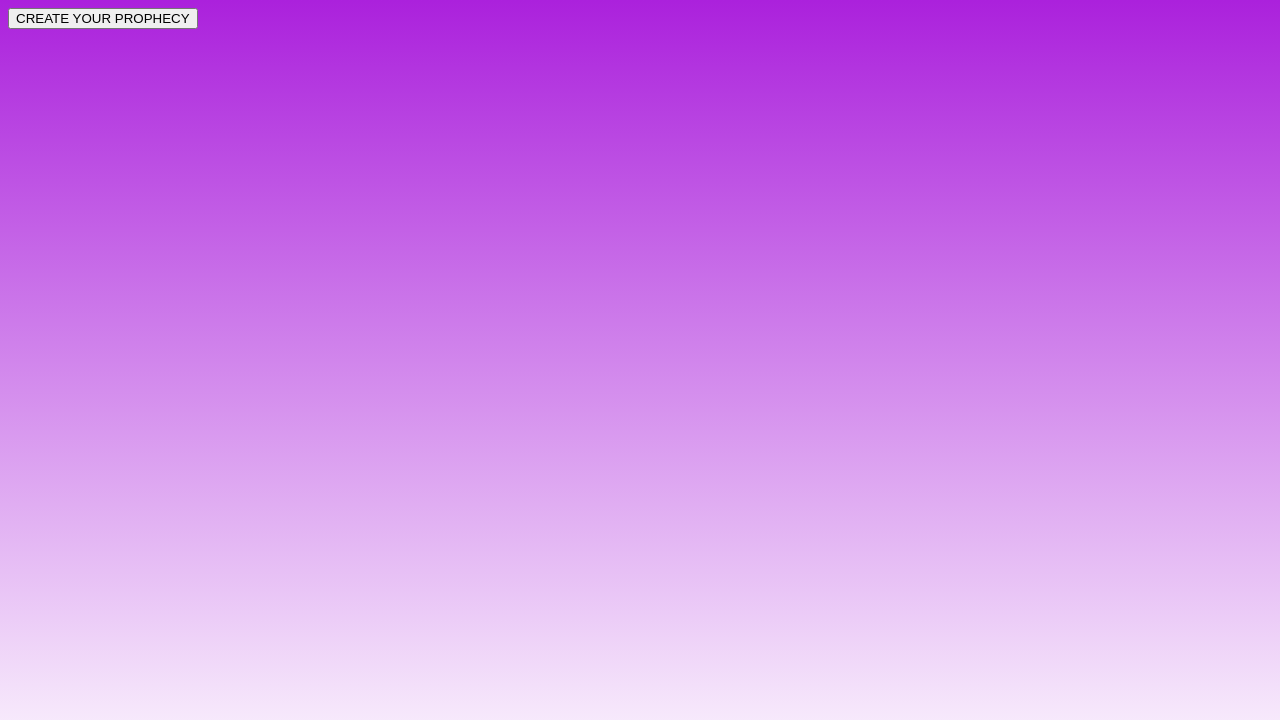
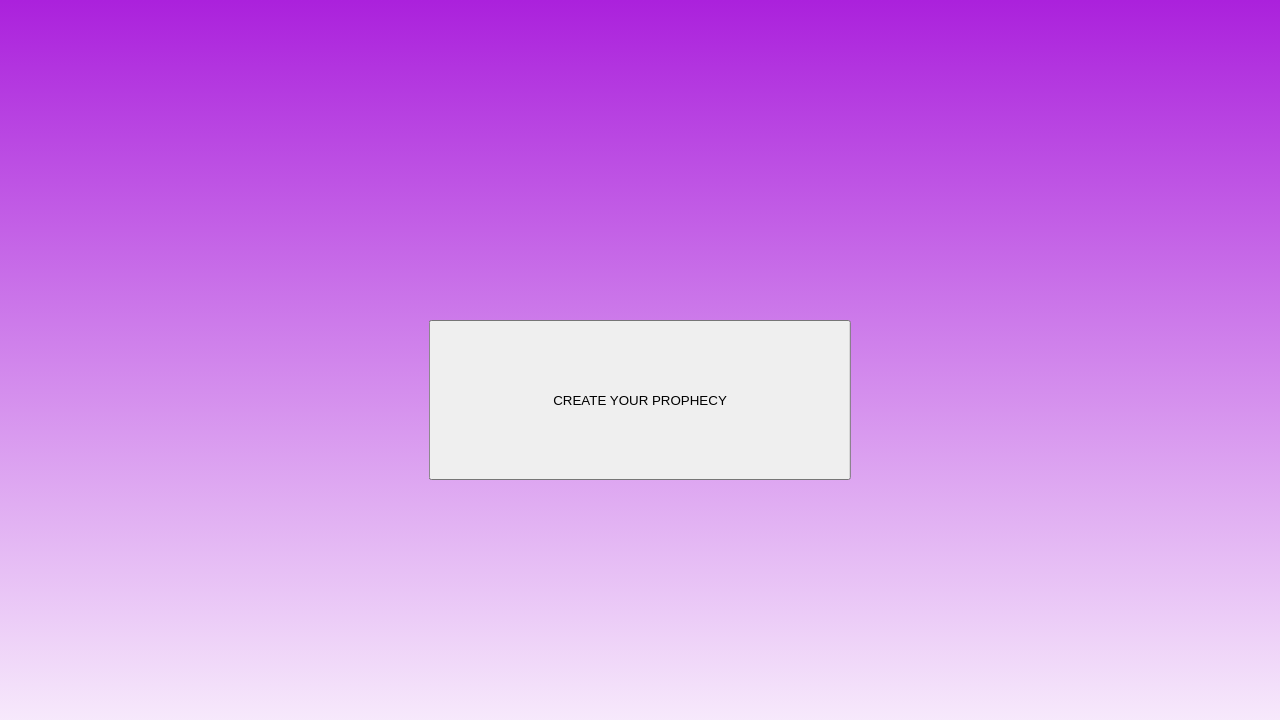
Before and after one commit to dmocnik/Prophecy, a PHP site: page /HomePage.html in a window 1280 px wide. Shown: the top 720 px of the page. Run offline with PHP 8.4, Linux system fonts and the light colour scheme.

Commit message:
moved button to center, increased size

```diff
--- a/front_end/screens/HomePage.html
+++ b/front_end/screens/HomePage.html
@@ -5,7 +5,7 @@
         <link rel="stylesheet" href="stylesheet.css" type="text/css"/>
     </head>
     <body>
-        <button>
+        <button id='prophecy_button'>
             CREATE YOUR PROPHECY
         </button>
     </body>
--- a/front_end/screens/stylesheet.css
+++ b/front_end/screens/stylesheet.css
@@ -5,3 +5,11 @@ body{
 html {
     height: 100%;
 }
+#prophecy_button{
+  position: fixed;
+  top: 50%;
+  left: 50%;
+  transform: translate(-50%, -50%);
+  width: 33%;
+  height: 20%;
+}
```
